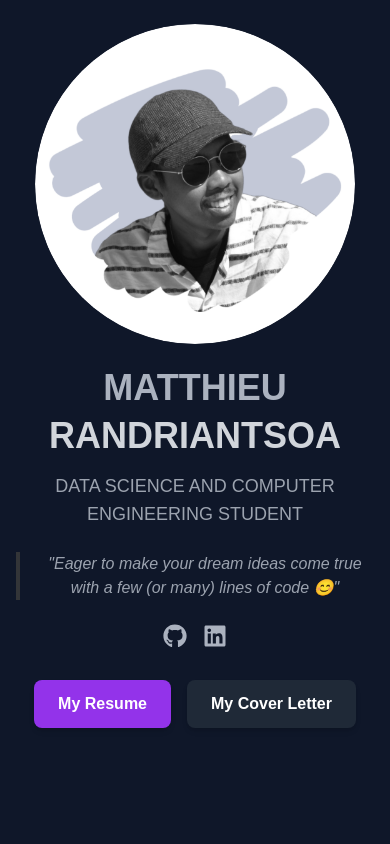
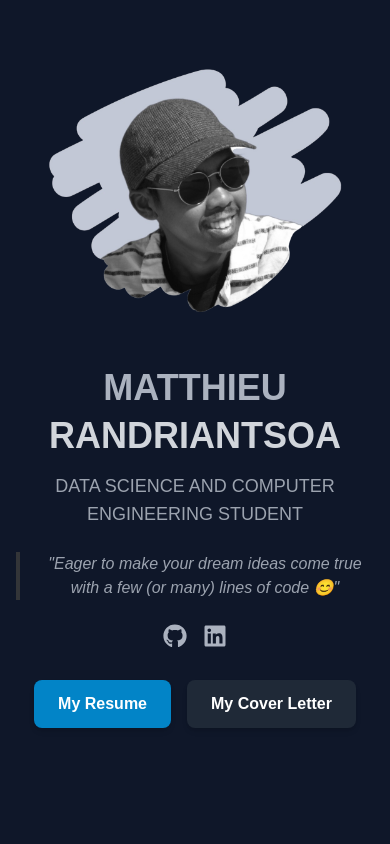
Before and after one commit to Mxtsxw/Portfolio, a Next.js app: page / in a window 390 px wide. Shown: the top 844 px of the page. Built offline with nearby package versions, Linux system fonts and the light colour scheme.

Commit message:
Replace profile picture

```diff
--- a/app/_components/Header.tsx
+++ b/app/_components/Header.tsx
@@ -31,7 +31,7 @@ export default function Hero() {
         </div>
 
         {/* Right Section - Profile Image */}
-        <div className="w-80 h-80 lg:w-80 lg:h-80 my-6 lg:my-0 relative">
+        <div className="w-80 h-80 lg:w-96 lg:h-100 my-6 lg:my-0 relative">
           <Image
             src="/profile.png"
             alt="Profile"
@@ -46,7 +46,7 @@ export default function Hero() {
         <a
           href="documents/CV_Matthieu_RANDRIANTSOA.pdf"
           target="_blank"
-    className="bg-purple-600 hover:bg-purple-700 text-white font-semibold py-3 px-6 rounded-lg shadow-md"
+          className="bg-sky-600 hover:bg-sky-700 text-white font-semibold py-3 px-6 rounded-lg shadow-md"
         >
           My Resume
         </a>
```
Also changed, not shown: public/profile.png. Lines whose indentation alone changed are shown as unchanged.
